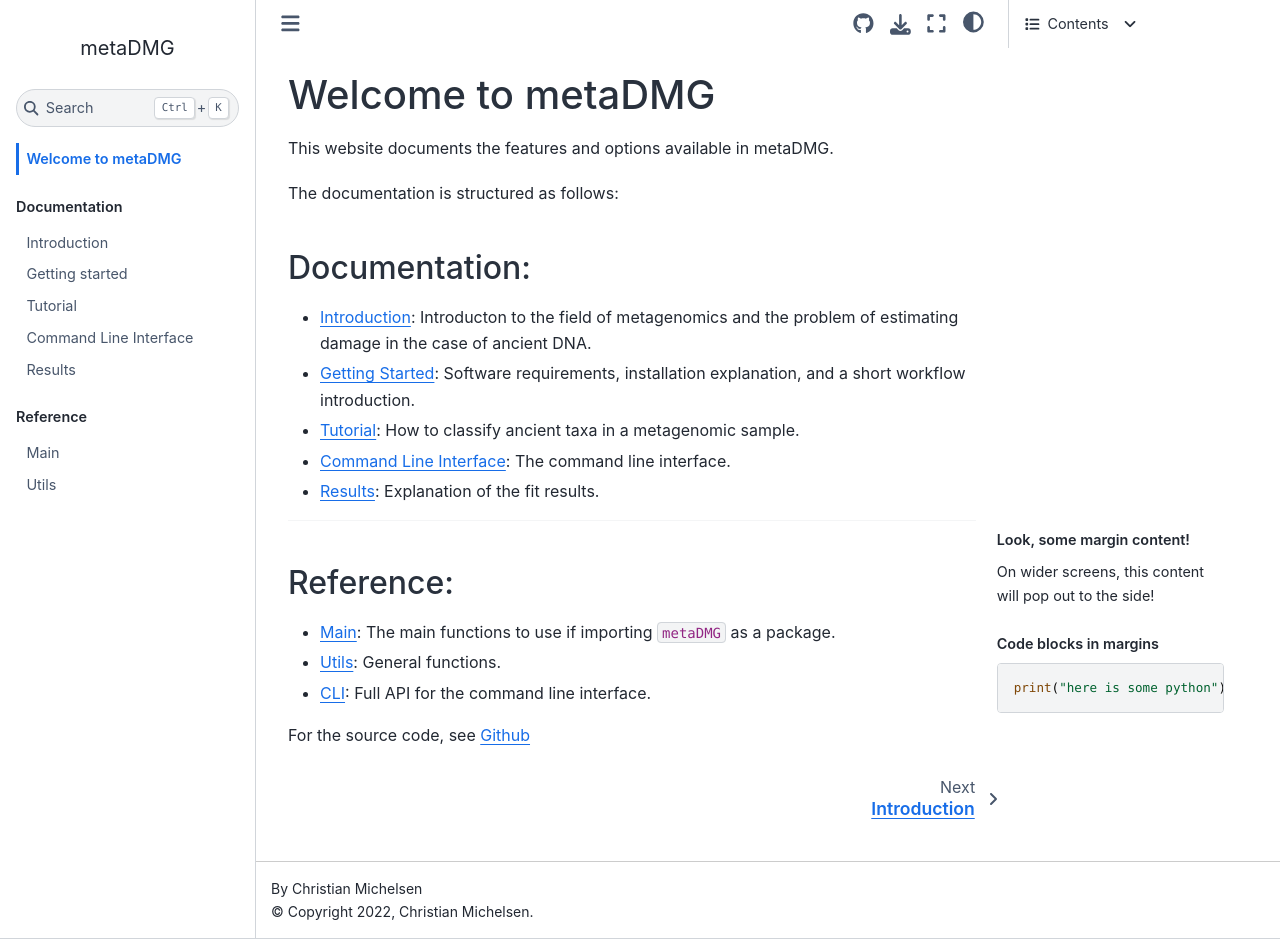
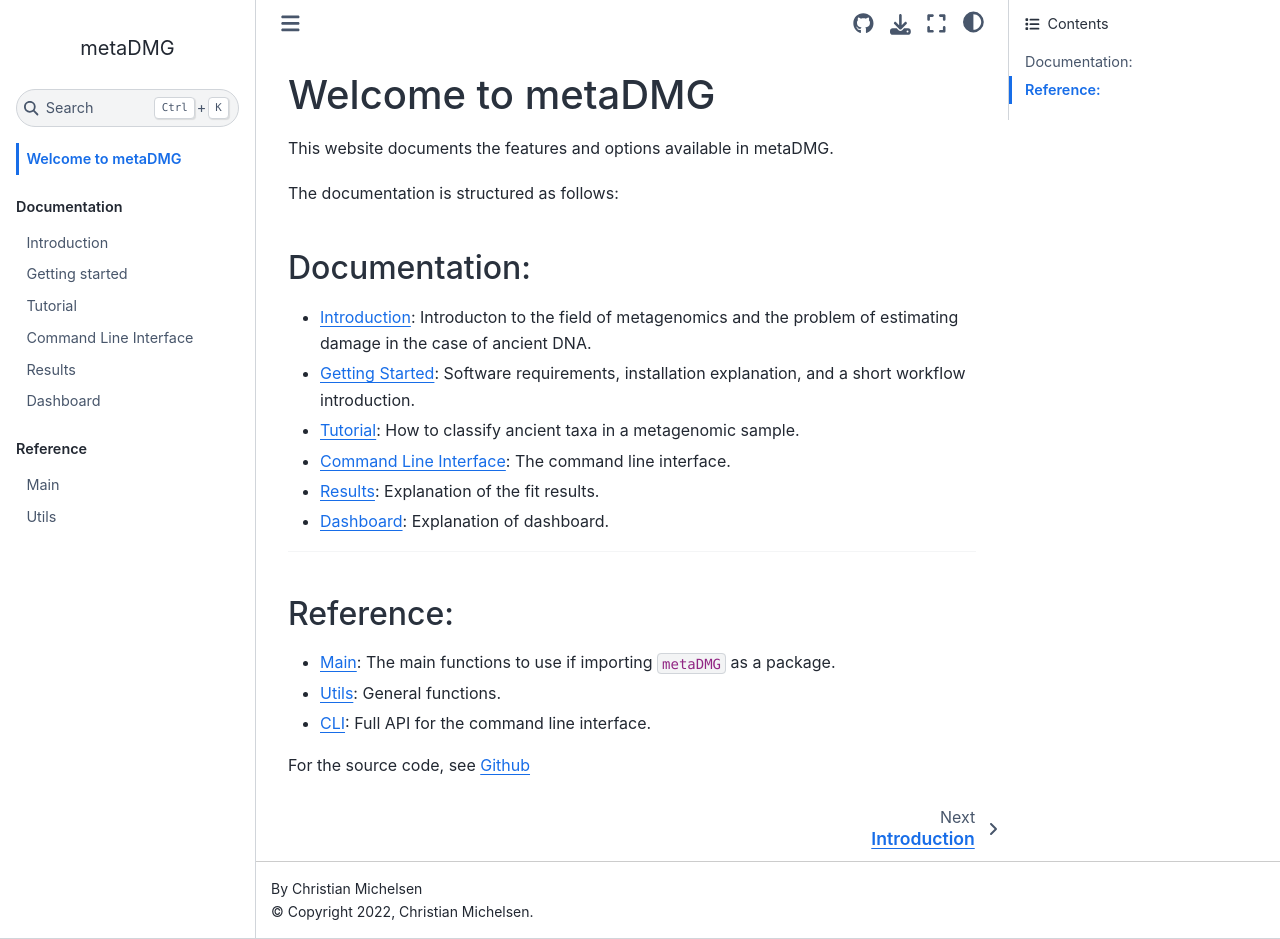
Before and after one commit to metaDMG-dev/metaDMG-core, a Sphinx documentation site: the page built from docs/source/index.md, in a window 1280 px wide and 939 px high. Built offline with Sphinx 7.4.7 and the Sphinx Book theme 1.1.4, drawn with Linux system fonts in a browser that asks for light colours.

`````diff
--- a/docs/source/index.md
+++ b/docs/source/index.md
@@ -16,7 +16,9 @@ The documentation is structured as follows:
 
 - [Results](results): Explanation of the fit results.
 
-```{margin} Look, some margin content!
+- [Dashboard](dashboard): Explanation of dashboard.
+
+<!-- ```{margin} Look, some margin content!
 On wider screens, this content will pop out to the side!
 ```
 
@@ -24,7 +26,7 @@ On wider screens, this content will pop out to the side!
 ```python
 print("here is some python")
 ```
-````
+```` -->
 
 ---
 
@@ -50,6 +52,7 @@ getting-started
 tutorial
 command-line-interface
 results
+dashboard
 ```
 
 
`````
Also changed, not shown: docs/source/command-line-interface.md (+14 -1 lines), docs/source/dashboard.md (added, +1 -0 lines).
